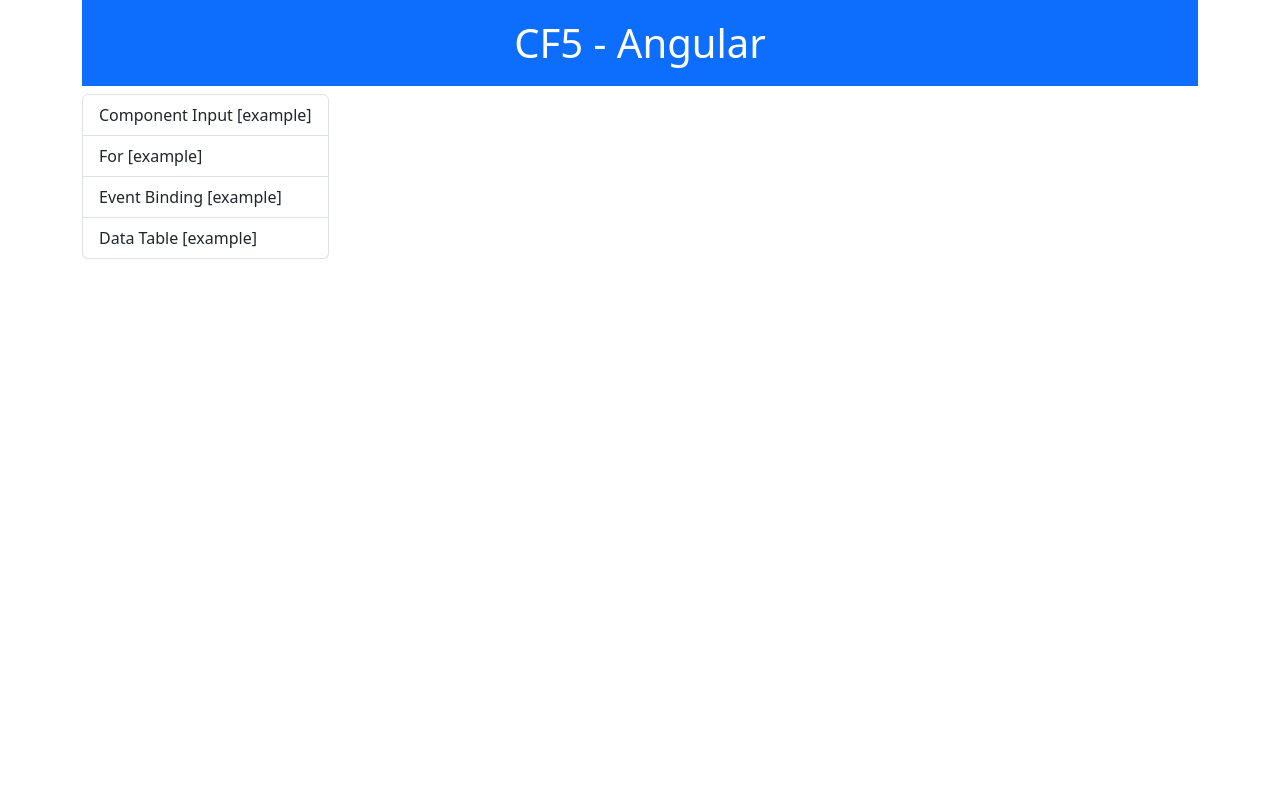
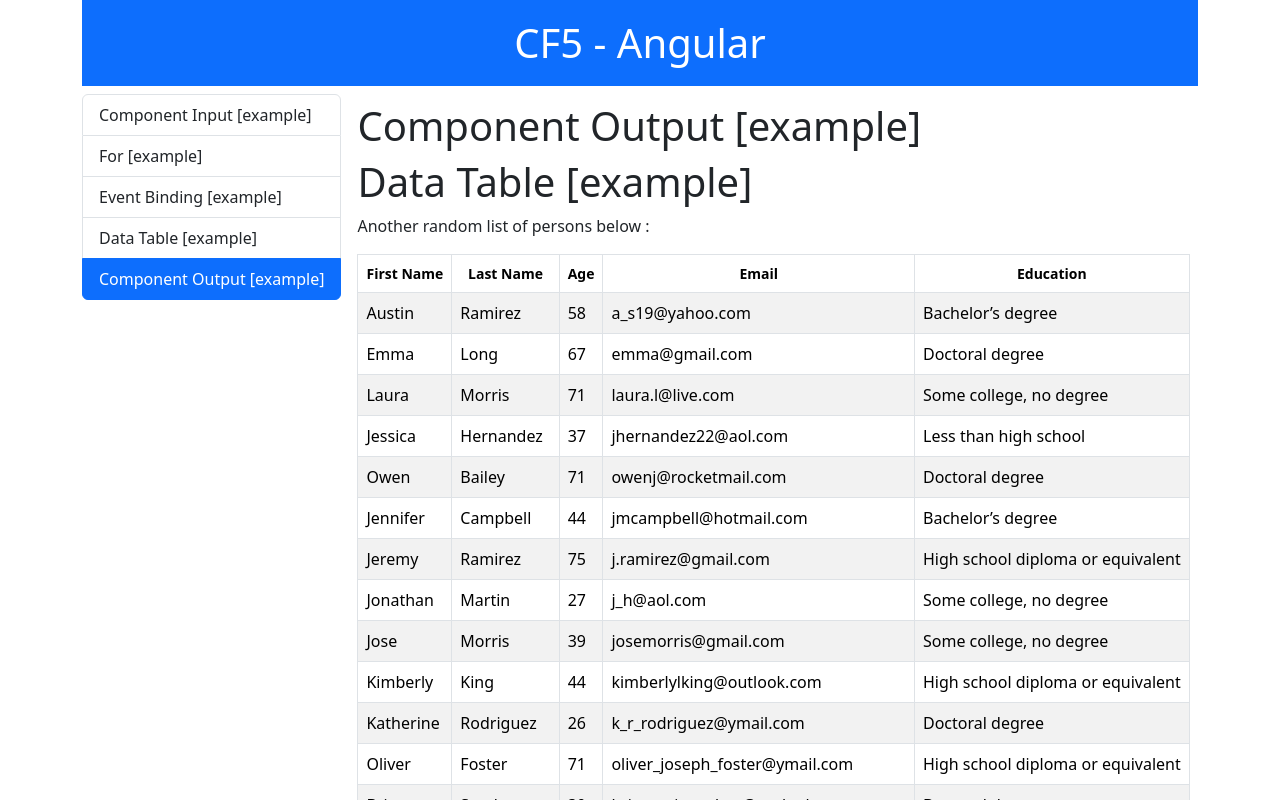
Before and after one commit to pcharalampis/angular-introduction, an Angular app: page /component-output-example in a window 1280 px wide. Before the commit this address led to /. Shown: the top 800 px of the page. Built offline with nearby package versions, Linux system fonts and the light colour scheme.

Commit message:
component output test

```diff
--- a/src/app/app.routes.ts
+++ b/src/app/app.routes.ts
@@ -4,6 +4,7 @@
 import { ComponentInputExampleComponent } from './components/component-input-example/component-input-example.component';
 import { ForDirectiveExampleComponent } from './components/for-directive-example/for-directive-example.component';
 import { SingleDatatableExampleComponent } from './components/single-datatable-example/single-datatable-example.component';
+import { ComponentOutputExampleComponent } from './components/component-output-example/component-output-example.component';
 
 export const routes: Routes = [
 
@@ -12,5 +13,6 @@
     {path: 'for-directive', component: ForDirectiveExampleComponent},
     {path: 'event-bind-example', component: EventBindExampleComponent},
     {path: 'single-datatable-example', component: SingleDatatableExampleComponent},
+    {path: 'component-output-example', component: ComponentOutputExampleComponent},
     {path: '', component: WelcomeComponent}
 ];
--- /dev/null
+++ b/src/app/components/component-output-example/component-output-example.component.html
@@ -0,0 +1,3 @@
+<h1>Component Output [example]</h1>
+
+<app-single-datatable [data] = "manyPersons" (personClicked) = "onPersonClicked($event)"></app-single-datatable>
--- /dev/null
+++ b/src/app/components/component-output-example/component-output-example.component.ts
@@ -0,0 +1,29 @@
+import { Component } from '@angular/core';
+import { ManyPersons, Person } from 'src/app/shared/interfaces/person';
+import { SingleDatatableComponent } from '../single-datatable/single-datatable.component';
+
+@Component({
+  selector: 'app-component-output-example',
+  standalone: true,
+  imports: [SingleDatatableComponent],
+  templateUrl: './component-output-example.component.html',
+  styleUrl: './component-output-example.component.css'
+})
+export class ComponentOutputExampleComponent {
+  manyPersons = ManyPersons;
+
+  onPersonClicked(person: Person) {
+    alert(this.personTemplate(person));
+  }
+
+  personTemplate(person: Person) {
+    return `
+    --- Person Details ---
+    First Name : ${person.givenName}
+    Last Name : ${person.surName}
+    Age : ${person.age}
+    Email : ${person.email}
+    Education : ${person.education}
+    `
+  }
+}
--- a/src/app/components/list-group-menu/list-group-menu.component.ts
+++ b/src/app/components/list-group-menu/list-group-menu.component.ts
@@ -14,6 +14,7 @@
     {text: 'Component Input [example]', routerLink: 'component-input-example'},
     {text: 'For [example]', routerLink: 'for-directive'},
     {text: 'Event Binding [example]', routerLink: 'event-bind-example'},
-    {text: 'Data Table [example]', routerLink: 'single-datatable-example'}
+    {text: 'Data Table [example]', routerLink: 'single-datatable-example'},
+    {text: 'Component Output [example]', routerLink: 'component-output-example'}
   ];
 }
--- a/src/app/components/single-datatable/single-datatable.component.html
+++ b/src/app/components/single-datatable/single-datatable.component.html
@@ -15,7 +15,7 @@
     </thead>
     <tbody>
         @for(row of data; track row) {
-            <tr class = "align-middle">
+            <tr class = "align-middle" (dblclick) = "onPersonClicked(row)">
                 <td>{{row.givenName}}</td>
                 <td>{{row.surName}}</td>
                 <td>{{row.age}}</td>
--- a/src/app/components/single-datatable/single-datatable.component.ts
+++ b/src/app/components/single-datatable/single-datatable.component.ts
@@ -1,4 +1,4 @@
-import { Component, Input } from '@angular/core';
+import { Component, EventEmitter, Input, Output } from '@angular/core';
 import { Person } from 'src/app/shared/interfaces/person';
 import { sortBy } from 'lodash-es';
 
@@ -11,6 +11,7 @@
 })
 export class SingleDatatableComponent {
   @Input() data: Person[];
+  @Output() personClicked = new EventEmitter<Person>();
 
   sortOrder = {
     givenName: 'none',
@@ -45,4 +46,8 @@
       return '';
     }
   }
+
+  onPersonClicked(person: Person) {
+    this.personClicked.emit(person);
+  }
 }
```
Also changed, not shown: src/app/components/component-output-example/component-output-example.component.css (added).
